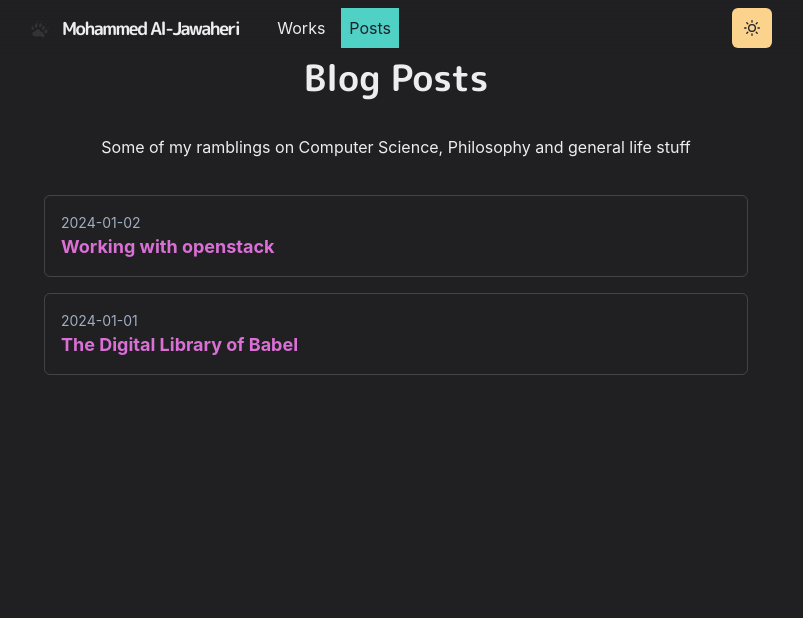
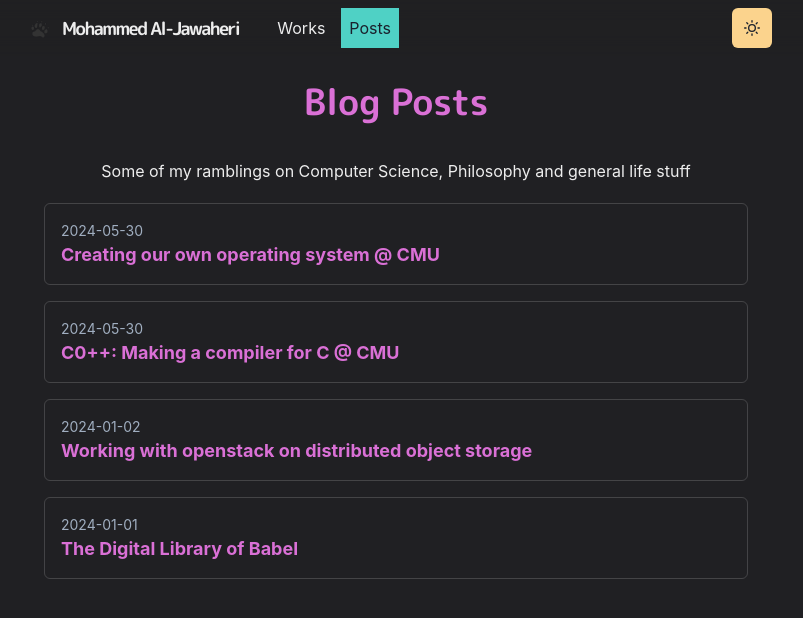
Before and after one commit to M-aljawaheri/jportov2, a Next.js app: page /posts in a window 1280 px wide. Shown: the top 618 px of the page, without its empty margins (244-1047 px from the left). Built offline with nearby package versions, Linux system fonts and the light colour scheme.

Commit message:
adding works page

```diff
--- a/components/blog-post.js
+++ b/components/blog-post.js
@@ -15,6 +15,8 @@ const BlogPost = ({ title, date, href }) => {
   const boxBorderColor = useColorModeValue('gray.400', undefined) // default is nice for dark mode
   const linkTextColor = useColorModeValue('', 'orchid')
 
+  const hoverBg = useColorModeValue('teal.300', 'gray.600')
+
   return (
     <ChakraLink
       as={NextLink}
@@ -23,6 +25,12 @@ const BlogPost = ({ title, date, href }) => {
       _hover={{ textDecoration: 'none' }}
     >
       <MotionBox
+        sx={{
+          transition: 'background-color 0.3s ease',
+          '&:hover': {
+            backgroundColor: hoverBg,
+          },
+        }}
         whileHover={{ scale: 1.05 }}
         p={4}
         borderWidth={1}
--- a/pages/index.js
+++ b/pages/index.js
@@ -62,7 +62,8 @@ const Page = () => {
           I am a freelancer, Teaching Assistant and researcher @ Carnegiemellon
           University. I have worked in the Qatar and Pittsburgh campuses. I have
           a passion for all things systems: Operating systems, Database systems,
-          Compiler development and Computer Graphics
+          Compiler development and Distributed systems with a special affinity
+          for opensource software.
         </Paragraph>
 
         <Box align="center" my={4}>
--- a/pages/posts.js
+++ b/pages/posts.js
@@ -5,7 +5,7 @@ import {
   useColorMode,
   useColorModeValue,
 } from '@chakra-ui/react'
-import { AnimatePresence } from 'framer-motion'
+import { motion, AnimatePresence } from 'framer-motion'
 import BlogPost from '../components/blog-post'
 import { getSortedPostsData } from '../lib/posts-util'
 
@@ -18,21 +18,34 @@ export async function getStaticProps() {
   }
 }
 
+const MotionBox = motion(Box)
+
 // why the hell does this prop passed must match name returned in getstaticprops, this
 // makes little sense. i'm probably misunderstanding
 const BlogPage = ({ allPostsData }) => {
   return (
     <Container maxW="container.md">
-      <Heading as="h1" mb={6} textAlign="center">
+      <Heading
+        as="h1"
+        mb={6}
+        my={6}
+        textAlign="center"
+        color={useColorModeValue('', 'orchid')}
+      >
         Blog Posts
       </Heading>
 
-      <Box borderRadius="lg" p={3} mb={6} align="center">
+      <Box borderRadius="lg" p={3} mb={2} align="center">
         Some of my ramblings on Computer Science, Philosophy and general life
         stuff
       </Box>
 
       <AnimatePresence>
+        <MotionBox
+          initial={{ opacity: 0, y: 20 }}
+          animate={{ opacity: 1, y: 0 }}
+          transition={{ duration: 0.5 }}
+        >
           {allPostsData.map(post => (
             <BlogPost
               key={post.id}
@@ -41,6 +54,7 @@ const BlogPage = ({ allPostsData }) => {
               href={`/posts/${post.id}`}
             />
           ))}
+        </MotionBox>
       </AnimatePresence>
     </Container>
   )
--- /dev/null
+++ b/posts/compilers-at-cmu.md
@@ -0,0 +1,6 @@
+---
+title: 'C0++: Making a compiler for C @ CMU'
+date: '2024-05-30'
+include_in_works: true
+works_title: 'placeholder'
+---
--- /dev/null
+++ b/posts/operating-systems-at-cmu.md
@@ -0,0 +1,6 @@
+---
+title: 'Creating our own operating system @ CMU'
+date: '2024-05-30'
+include_in_works: true
+works_title: 'BabaOS'
+---
--- a/posts/working-with-openstack.md
+++ b/posts/working-with-openstack.md
@@ -1,5 +1,5 @@
 ---
-title: 'Working with openstack'
+title: 'Working with openstack on distributed object storage'
 date: '2024-01-02'
 ---
 
```
Also changed, not shown: components/workitem.js (added, +50 -0 lines), pages/posts/[post].js (+18 -3 lines), pages/works.js (added, +56 -0 lines), posts/library-of-babel.md (+2 -0 lines), public/images/works/operating-systems-at-cmu.jpeg (added). Lines whose indentation alone changed are shown as unchanged.
